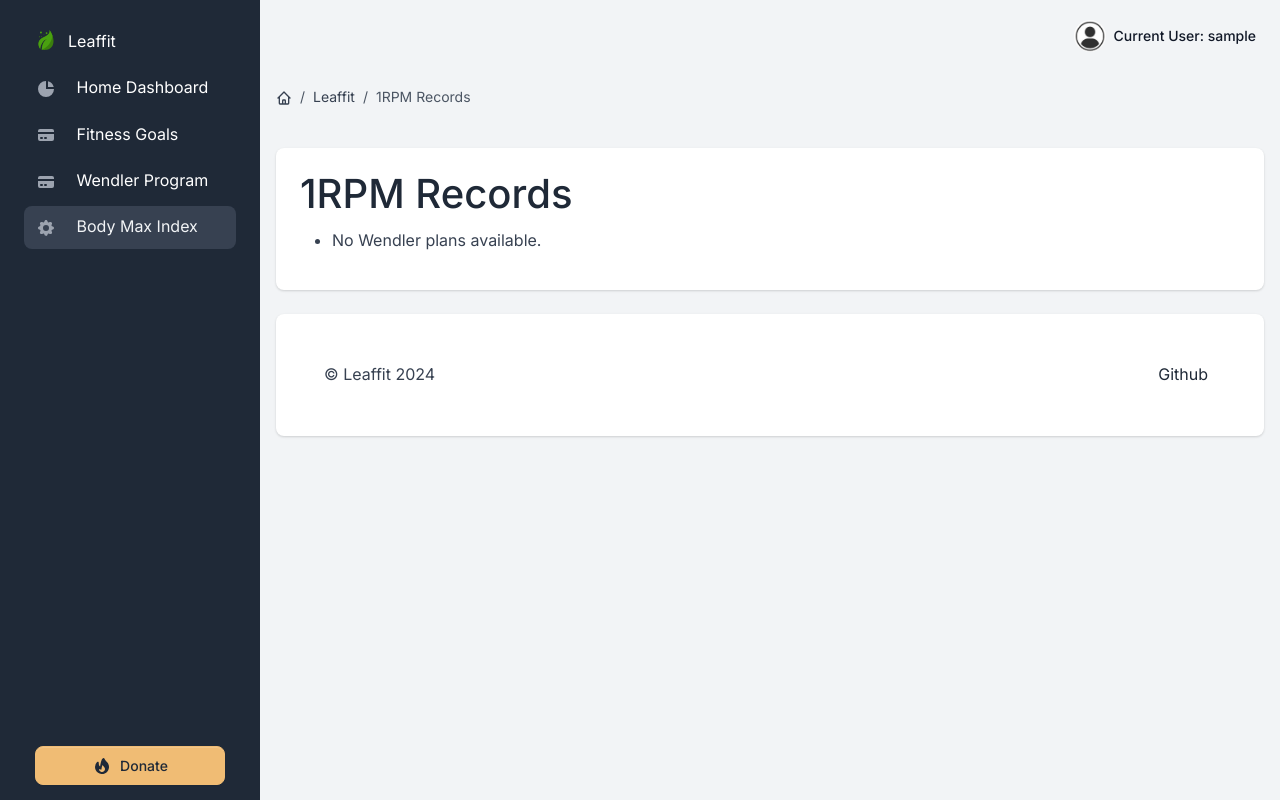
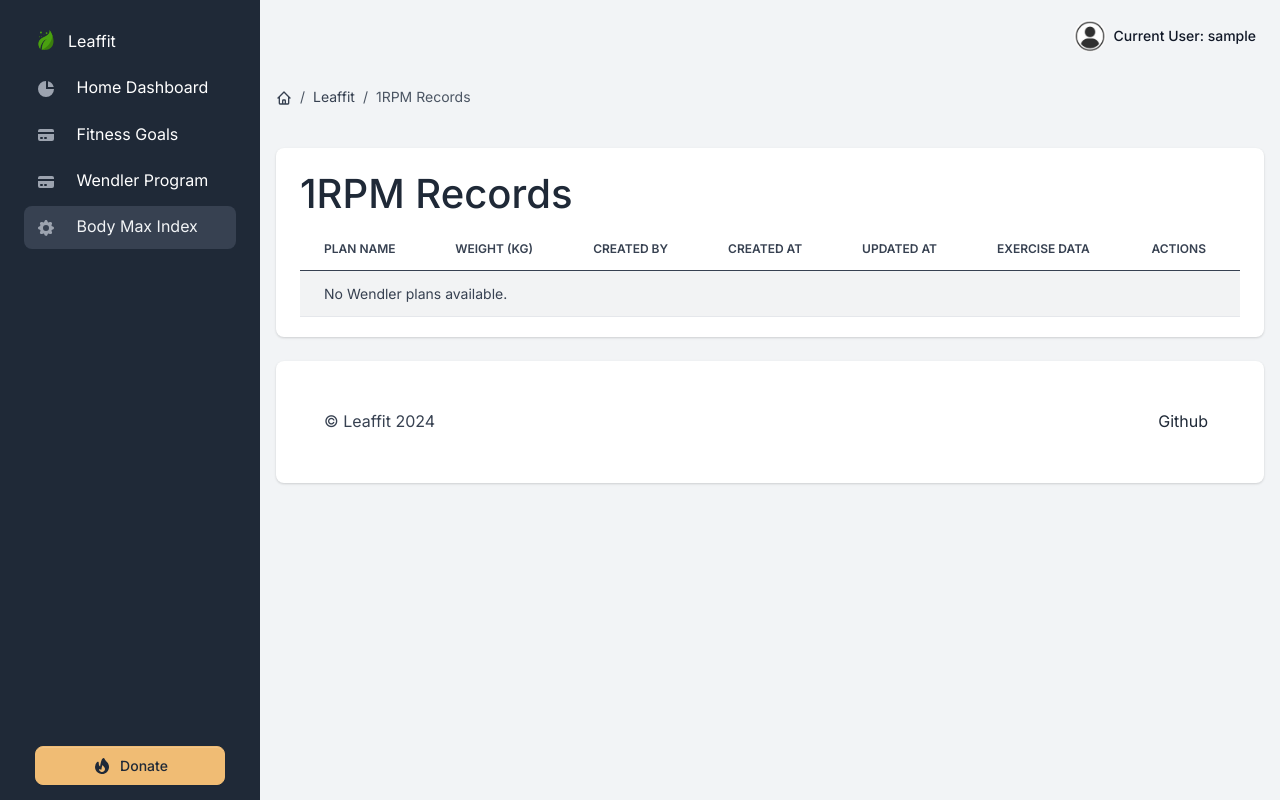
Before and after one commit to KyeongsupChoi/LeafFitApp, a Django app: page /settings.html in a window 1280 px wide. Run offline with Django 3.2, Linux system fonts and the light colour scheme; the visitor is signed in with stand-in values (Sample User, id 1); some libraries are stand-ins or nearby versions.

Commit message:
see sets in CRUD

```diff
--- a/apps/home/views.py
+++ b/apps/home/views.py
@@ -2,6 +2,7 @@
 
 # Import necessary modules from Django and other libraries
 import os
+import json
 
 from django import template
 from django.contrib.auth.decorators import login_required
@@ -166,7 +167,12 @@ def some_view(request):
 
 def wendler_plan_list(request):
     wendler_plans = WendlerPlan.objects.filter(user=request.user)
-    print("farr")
+    for plan in wendler_plans:
+        if isinstance(plan.exercise_data, str):  # Check if it's a string
+            try:
+                plan.exercise_data = json.loads(plan.exercise_data)  # Parse JSON string
+            except json.JSONDecodeError:
+                plan.exercise_data = {}  # Set to empty dict if JSON is invalid
     return render(request, 'home/settings.html', {'wendler_plans': wendler_plans})
 
 
--- a/apps/templates/home/settings.html
+++ b/apps/templates/home/settings.html
@@ -25,24 +25,76 @@
 
    <div class="card card-body border-0 shadow table-wrapper table-responsive">
   <h1>1RPM Records</h1>
-  <ul>
+  <table class="table table-striped">
+  <thead>
+    <tr>
+      <th>Plan Name</th>
+      <th>Weight (kg)</th>
+      <th>Created By</th>
+      <th>Created At</th>
+      <th>Updated At</th>
+      <th>Exercise Data</th>
+      <th>Actions</th>
+    </tr>
+  </thead>
+  <tbody>
     {% for plan in wendler_plans %}
-    <li>
-      <strong>{{ plan.name }}</strong> - {{ plan.weight }} kg
-      <br> Created by: {{ plan.user }}
-      <br> Created at: {{ plan.created_at }}
-      <br> Updated at: {{ plan.updated_at }}
-      <br> Exercise Data: {{ plan.exercise_data }}
-      <br>
-      <!-- Add Update Button -->
-      <a href="{% url 'update_wendler_plan' plan.id %}" class="btn btn-primary btn-sm mt-2">Update</a>
-        <a href="{% url 'delete_wendler_plan' plan.id %}" class="btn btn-danger btn-sm mt-2"
-         onclick="return confirm('Are you sure you want to delete this plan?');">Delete</a>
-    </li>
+    <tr>
+      <td>{{ plan.name }}</td>
+      <td>{{ plan.weight }}</td>
+      <td>{{ plan.user }}</td>
+      <td>{{ plan.created_at }}</td>
+      <td>{{ plan.updated_at }}</td>
+      <td>
+
+        {% if plan.exercise_data %}
+
+          <table class="table table-sm">
+            <thead>
+              <tr>
+                <th>Week</th>
+                <th>Set</th>
+                <th>Weight x Reps</th>
+              </tr>
+            </thead>
+            <tbody>
+              {% for week, sets in plan.exercise_data.items %}
+              <tr>
+                <td rowspan="{{ sets|length }}">{{ week }}</td>
+                {% for set_name, set_value in sets.items %}
+                  {% if forloop.first %}
+                    <td>{{ set_name }}</td>
+                    <td>{{ set_value }}</td>
+                  </tr>
+                  {% else %}
+                  <tr>
+                    <td>{{ set_name }}</td>
+                    <td>{{ set_value }}</td>
+                  </tr>
+                  {% endif %}
+                {% endfor %}
+              {% endfor %}
+            </tbody>
+          </table>
+        {% else %}
+          No exercise data available
+        {% endif %}
+      </td>
+      <td>
+        <!-- Update Button -->
+        <a href="{% url 'update_wendler_plan' plan.id %}" class="btn btn-primary btn-sm">Update</a>
+        <!-- Delete Button -->
+        <a href="{% url 'delete_wendler_plan' plan.id %}" class="btn btn-danger btn-sm"
+           onclick="return confirm('Are you sure you want to delete this plan?');">Delete</a>
+      </td>
+    </tr>
     {% empty %}
-    <li>No Wendler plans available.</li>
+    <tr>
+      <td colspan="7">No Wendler plans available.</td>
+    </tr>
     {% endfor %}
-  </ul>
+  </tbody>
+</table>
 </div>
 
 
```
